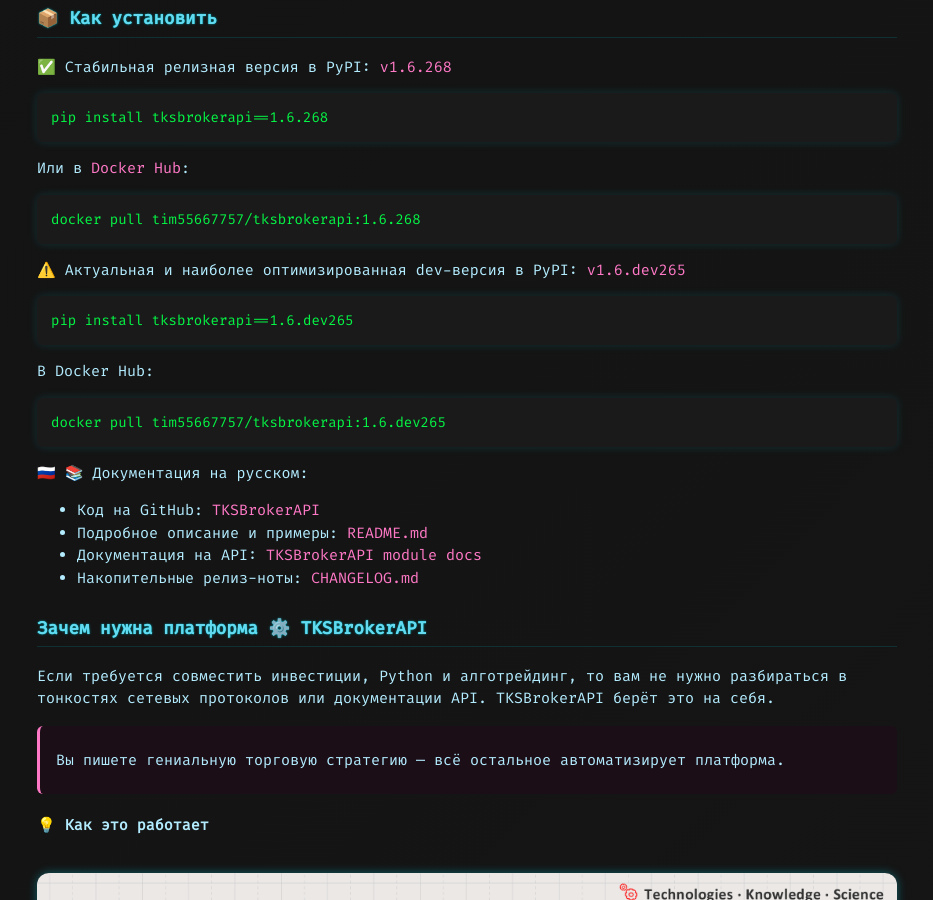
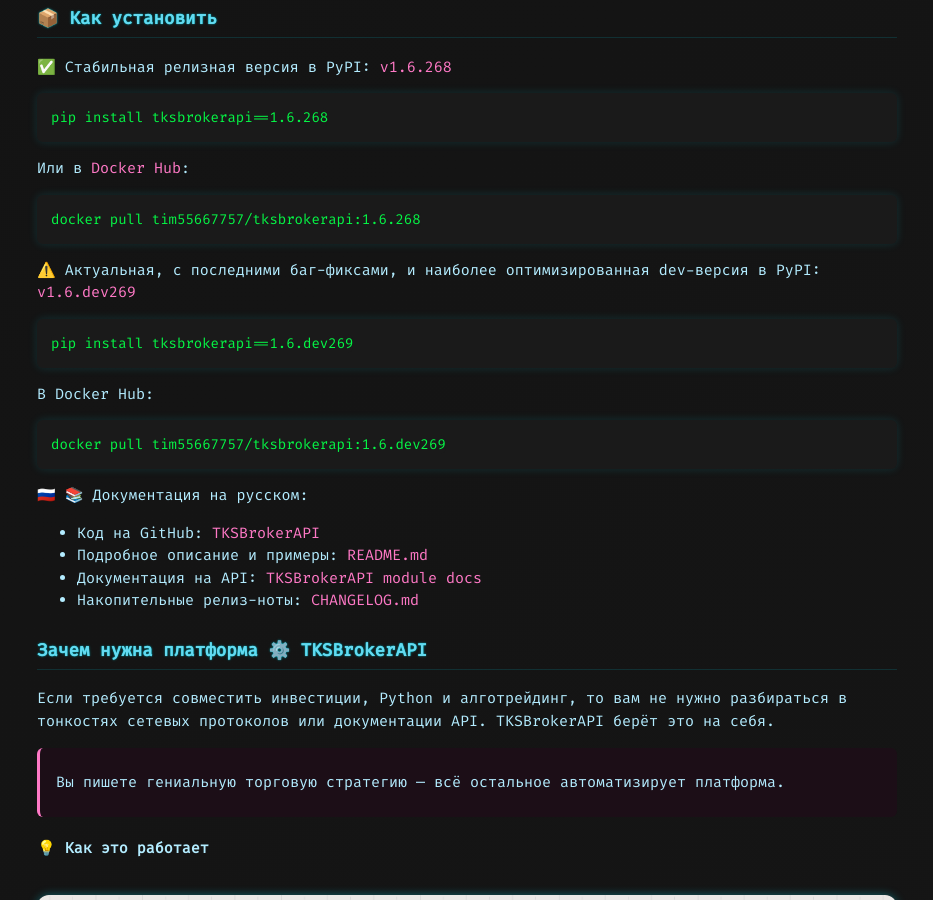
Before and after one commit to Fuzzy-Technologies/fuzzy-technologies.github.io, a Jekyll site: the page built from TKSBrokerAPI/index.md, in a window 1280 px wide and 900 px high, scrolled down 904 px. Shown: the whole window, without its empty margins (173-1106 px from the left). Built offline with Jekyll 4.4.1, drawn with Linux system fonts in a browser that asks for light colours; Markdown is read by kramdown in place of the engine named in the settings.

Commit message:
Update tksbrokerapi==1.6.dev269

````diff
--- a/TKSBrokerAPI/index.md
+++ b/TKSBrokerAPI/index.md
@@ -44,16 +44,16 @@
 docker pull tim55667757/tksbrokerapi:1.6.268
 ```
 
-⚠️ Актуальная и наиболее оптимизированная dev-версия в PyPI: [v1.6.dev265](https://pypi.org/project/tksbrokerapi/1.6.dev265/)
+⚠️ Актуальная, с последними баг-фиксами, и наиболее оптимизированная dev-версия в PyPI: [v1.6.dev269](https://pypi.org/project/tksbrokerapi/1.6.dev269/)
 
 ```shell
-pip install tksbrokerapi==1.6.dev265
+pip install tksbrokerapi==1.6.dev269
 ```
 
 В Docker Hub:
 
 ```shell
-docker pull tim55667757/tksbrokerapi:1.6.dev265
+docker pull tim55667757/tksbrokerapi:1.6.dev269
 ```
 
 🇷🇺 📚 Документация на русском:
````
